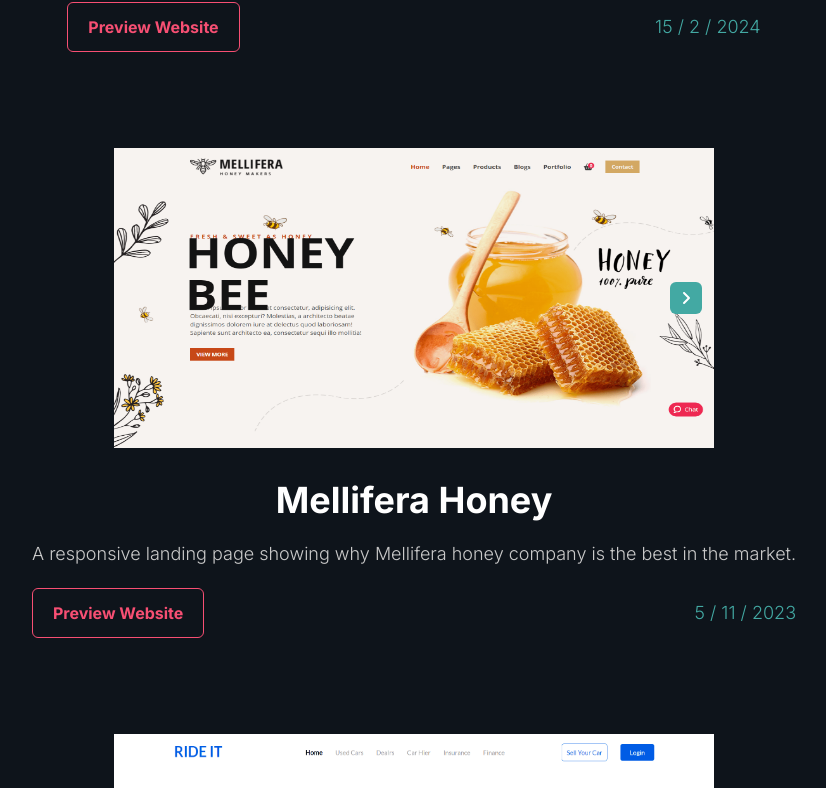
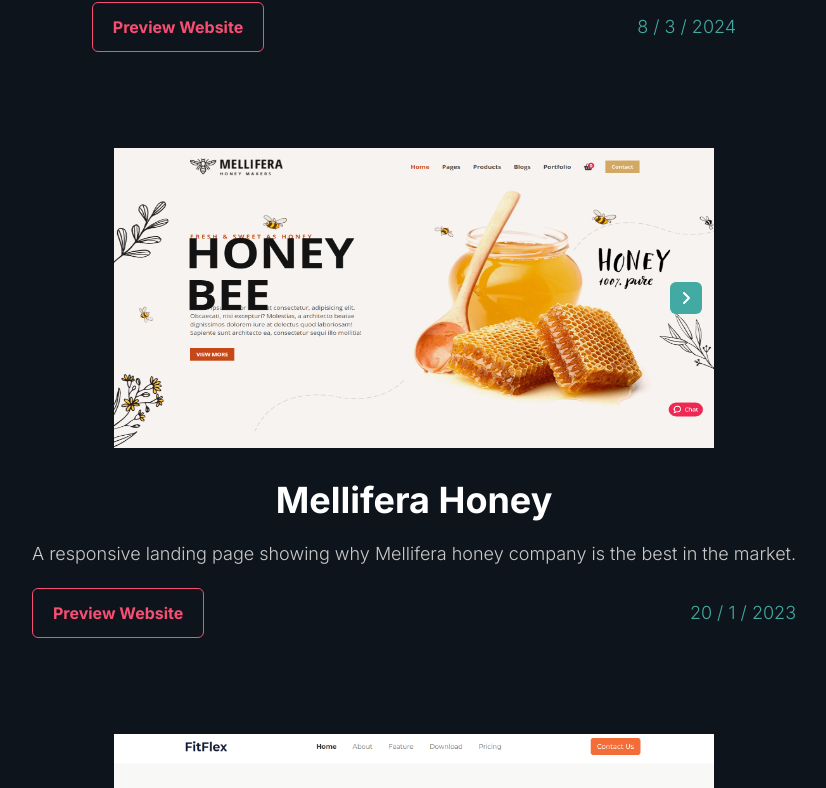
Before and after one commit to Mahmoudamin11/Mahmoud-Amin-Portfolio, a React (Vite) app: page /portfolio in a window 1280 px wide. Shown: the part 1609-2397 px from the top of the page, without its empty margins (226-1052 px from the left). Built offline with nearby package versions, Linux system fonts and the light colour scheme; a web font is replaced by a local one.

Commit message:
fixing dates

```diff
--- a/src/components/LatestProjects.tsx
+++ b/src/components/LatestProjects.tsx
@@ -10,8 +10,8 @@
     const {getCurrTheme} = useCont()
     const projects = [
         {img:livin , title:"Livin Furniture Store", id:1},
+        {img:honey , title:"Mellifera Honey", id:3},
         {img:fitFlex , title:"FitFlex Muscle GYM", id:2},
-        {img:honey , title:"Mellifera Honey", id:3},
         {img:cars , title:"Ride it showroom", id:4},
         // {img:xo , title:"Advanced XO Game", id:"5"},
     ]
--- a/src/pages/Portfolio.tsx
+++ b/src/pages/Portfolio.tsx
@@ -125,12 +125,12 @@
   }
 
   const projectsData = [
-    {id:1, title:"Livin Furniture Store", txt:"Livin Furniture is a website for selling a lot of furniture types online.", imgs:[liv1, liv2, liv3, liv4], date : "20 / 3 / 2024", link:"https://66124ca49678090008f41605--bright-muffin-273ec2.netlify.app/", colorCode: "#8FB77C"},
-    {id:2, title:"FitFlex GYM", txt:"A responsive landing page for  the features provided by the worldwide FitFlex GYM.", imgs:[fitflex1, fitflex2, fitflex3, fitflex4], date : "15 / 2 / 2024", link:"https://mahmoudamin11.github.io/FitFlex-GYM/", colorCode: "#F46C38"},
-    {id:3, title:"Mellifera Honey", txt:"A responsive landing page showing why Mellifera honey company is the best in the market.", imgs:[honey1, honey2, honey3, honey4], date : "5 / 11 / 2023 ", link:"https://mahmoudamin11.github.io/Mellifera/", colorCode: "#D3A863"},
-    {id:4, title:"Ride it Showroom", txt:"An online showroom website to explore the big world of cars easily.", imgs:[carSelling1, carSelling2, carSelling3, carSelling4], date : "19 / 10 / 2023", link:"https://mahmoudamin11.github.io/Car_Selling/", colorCode: "#005CE5"},
-    {id:5, title:"Countries Reset API", txt:"A website to get all the possible details about any country in the whole world.", imgs:[country1, country2, country3, country4], date : "10 / 10 / 2023", link:"https://65eb263c8b95dca4c8dec45e--countries-searcher-api.netlify.app/", colorCode: "#2B3945"},
-    {id:6, title:"Advanced XO Game", txt:"Advanced XO game, with unbeatable computer and 2 players feature.", imgs:[xo1, xo2, xo3, xo4], date : "25 / 9 / 2023", link:"https://mahmoudamin11.github.io/Advanced-XO-Game/", colorCode: "#2C343F"},
+    {id:1, title:"Livin Furniture Store", txt:"Livin Furniture is a website for selling a lot of furniture types online.", imgs:[liv1, liv2, liv3, liv4], date : "7 / 4 / 2024", link:"https://66124ca49678090008f41605--bright-muffin-273ec2.netlify.app/", colorCode: "#8FB77C"},
+    {id:5, title:"Countries Reset API", txt:"A website to get all the possible details about any country in the whole world.", imgs:[country1, country2, country3, country4], date : "8 / 3 / 2024", link:"https://65eb263c8b95dca4c8dec45e--countries-searcher-api.netlify.app/", colorCode: "#2B3945"},
+    {id:3, title:"Mellifera Honey", txt:"A responsive landing page showing why Mellifera honey company is the best in the market.", imgs:[honey1, honey2, honey3, honey4], date : "20 / 1 / 2023 ", link:"https://mahmoudamin11.github.io/Mellifera/", colorCode: "#D3A863"},
+    {id:2, title:"FitFlex GYM", txt:"A responsive landing page for  the features provided by the worldwide FitFlex GYM.", imgs:[fitflex1, fitflex2, fitflex3, fitflex4], date : "7 / 1 / 2024", link:"https://mahmoudamin11.github.io/FitFlex-GYM/", colorCode: "#F46C38"},
+    {id:4, title:"Ride it Showroom", txt:"An online showroom website to explore the big world of cars easily.", imgs:[carSelling1, carSelling2, carSelling3, carSelling4], date : "23 / 12 / 2023", link:"https://mahmoudamin11.github.io/Car_Selling/", colorCode: "#005CE5"},
+    {id:6, title:"Advanced XO Game", txt:"Advanced XO game, with unbeatable computer and 2 players feature.", imgs:[xo1, xo2, xo3, xo4], date : "20 / 10 / 2023", link:"https://mahmoudamin11.github.io/Advanced-XO-Game/", colorCode: "#2C343F"},
   ];
 
   useEffect(() => {
```
